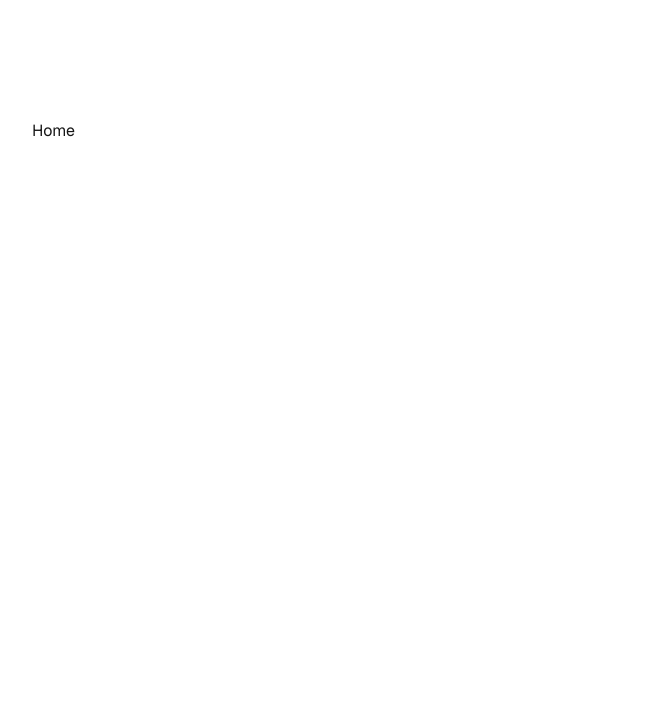
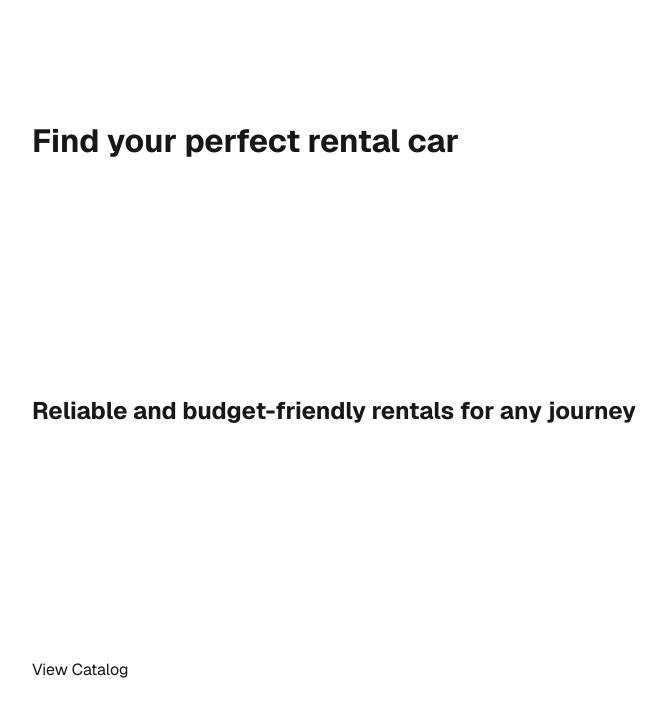
Before and after one commit to Romanna-Brych/Rental-Car, a Next.js app: page / in a window 1280 px wide. Shown: the top 716 px of the page, without its empty margins (268-934 px from the left). Built offline with nearby package versions, Linux system fonts and the light colour scheme.

Commit message:
implement home page

```diff
--- a/app/page.tsx
+++ b/app/page.tsx
@@ -1,10 +1,13 @@
+import Link from 'next/link';
 import styles from './page.module.css';
 
 function Home() {
   return (
     <div className={styles.page}>
       <main className={styles.main}>
-        <p>Home</p>
+        <h1>Find your perfect rental car</h1>
+        <h2>Reliable and budget-friendly rentals for any journey</h2>
+        <Link href="/catalog">View Catalog</Link>
       </main>
     </div>
   );
```
